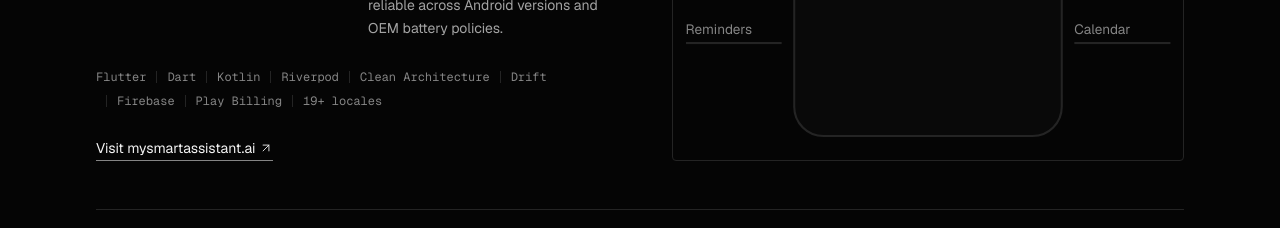
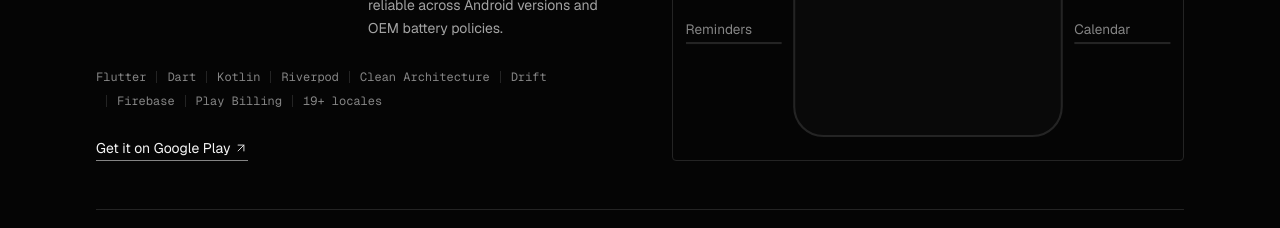
Before and after one commit to Ayush-Bajpaii/Portfolio, a Next.js app: page / in a window 1280 px wide. Shown: the part 2700-2928 px from the top of the page. Built offline with nearby package versions, Linux system fonts and the light colour scheme.

Commit message:
added the mysa app link

```diff
--- a/src/components/sections/ProjectCard.tsx
+++ b/src/components/sections/ProjectCard.tsx
@@ -2,6 +2,7 @@ import { ArrowUpRight } from "lucide-react";
 import type { Project } from "@/content/site";
 import { TagRow } from "@/components/ui/Tag";
 import { ProjectVisual } from "./ProjectVisual";
+import { StoreLink } from "@/components/ui/StoreLink";
 
 export function ProjectCard({ project, index }: { project: Project; index: number }) {
   return (
@@ -27,8 +28,15 @@ export function ProjectCard({ project, index }: { project: Project; index: numbe
 
         <TagRow items={project.stack} className="mt-7" />
 
-        {project.links.length > 0 && (
+        {(project.links.length > 0 || project.store) && (
           <div className="mt-7 flex flex-wrap gap-6">
+            {project.store && (
+              <StoreLink
+                android={project.store.android}
+                ios={project.store.ios}
+                className="inline-flex items-center gap-1 border-b border-fg-dim pb-0.5 text-sm text-fg transition-colors hover:border-fg hover:text-hover"
+              />
+            )}
             {project.links.map((l) => (
               <a
                 key={l.href + l.label}
--- /dev/null
+++ b/src/components/ui/StoreLink.tsx
@@ -0,0 +1,37 @@
+"use client";
+
+import { useEffect, useState } from "react";
+import { ArrowUpRight } from "lucide-react";
+
+type Props = {
+  android: { label: string; href: string };
+  ios: { label: string; href: string };
+  className?: string;
+};
+
+function isAppleDevice() {
+  if (typeof navigator === "undefined") return false;
+  const ua = navigator.userAgent;
+  const platform = navigator.platform ?? "";
+  const iPadOS = platform === "MacIntel" && navigator.maxTouchPoints > 1;
+  return /iPhone|iPad|iPod/.test(ua) || /Mac/.test(platform) || iPadOS;
+}
+
+/** Renders the Google Play link by default and swaps to the App Store on Apple devices after mount. */
+export function StoreLink({ android, ios, className }: Props) {
+  const [target, setTarget] = useState(android);
+
+  useEffect(() => {
+    if (isAppleDevice()) setTarget(ios);
+  }, [ios]);
+
+  return (
+    <a href={target.href} target="_blank" rel="noopener noreferrer" className={className}>
+      {target.label}
+      <ArrowUpRight
+        className="size-3.5 transition-transform duration-200 motion-safe:group-hover:translate-x-px motion-safe:group-hover:-translate-y-px"
+        strokeWidth={1.5}
+      />
+    </a>
+  );
+}
--- a/src/content/site.ts
+++ b/src/content/site.ts
@@ -18,10 +18,10 @@ export const siteConfig = {
   phone: "+91 6394484961",
   url: "https://ayushbajpai.dev", // update once deployed
   social: {
-    github: "https://github.com/", // TODO: add your GitHub username
-    linkedin: "https://www.linkedin.com/in/", // TODO: add your LinkedIn slug
-    leetcode: "https://leetcode.com/", // TODO: add your LeetCode username
-    geeksforgeeks: "https://www.geeksforgeeks.org/", // TODO: add your GfG profile
+    github: "https://github.com/Ayush-Bajpaii",
+    linkedin: "https://www.linkedin.com/in/ayushbajpaiab/",
+    leetcode: "https://leetcode.com/u/ayush-bajpaii/",
+    geeksforgeeks: "https://www.geeksforgeeks.org/user/bajpaiaayushh/",
   },
 };
 
@@ -105,6 +105,11 @@ export type Project = {
   challenge: string;
   stack: string[];
   links: { label: string; href: string }[]; // leave empty if not available
+  // Optional app-store links. Apple devices get the App Store link, everything else gets Google Play.
+  store?: {
+    android: { label: string; href: string };
+    ios: { label: string; href: string };
+  };
   visual: "assistant" | "native" | "payments" | "game" | "blog" | "apartment" | "web";
   featured?: boolean;
 };
@@ -120,7 +125,17 @@ export const projects: Project[] = [
     challenge:
       "Keeping a 33+ module codebase coherent: Clean Architecture with Riverpod for state, strict layer boundaries, and Remote Config driven rollouts so features can ship and be switched safely. Native call and notification handling had to stay reliable across Android versions and OEM battery policies.",
     stack: ["Flutter", "Dart", "Kotlin", "Riverpod", "Clean Architecture", "Drift", "Firebase", "Play Billing", "19+ locales"],
-    links: [{ label: "Visit mysmartassistant.ai", href: "https://mysmartassistant.ai/" }],
+    links: [],
+    store: {
+      android: {
+        label: "Get it on Google Play",
+        href: "https://play.google.com/store/apps/details?id=ai.mysmartassistant.mysa&hl=en_IN",
+      },
+      ios: {
+        label: "Download on the App Store",
+        href: "https://apps.apple.com/us/app/mysa-my-smart-ai-assistant/id6758428745",
+      },
+    },
     visual: "assistant",
     featured: true,
   },
@@ -169,7 +184,7 @@ export const projects: Project[] = [
     challenge:
       "Secure, low-friction onboarding: OTP email verification through Nodemailer alongside Google OAuth, with image uploads served from AWS S3.",
     stack: ["React", "Node.js", "Express", "MongoDB", "Firebase", "AWS S3"],
-    links: [{ label: "GitHub", href: "https://github.com/" }], // TODO: add repo URL
+    links: [{ label: "GitHub", href: "https://github.com/Ayush-Bajpaii/bloggingwebpage" }],
     visual: "blog",
   },
   {
@@ -181,7 +196,7 @@ export const projects: Project[] = [
     challenge:
       "Modelling Admin, Secretary, and Security roles with distinct workflows and permissions over shared records without duplicating business logic.",
     stack: ["Spring Boot", "MySQL", "Next.js", "Tailwind CSS"],
-    links: [{ label: "GitHub", href: "https://github.com/" }], // TODO: add repo URL
+    links: [{ label: "GitHub", href: "https://github.com/Ayush-Bajpaii/Appartment_management_System" }],
     visual: "apartment",
   },
 ];
```
